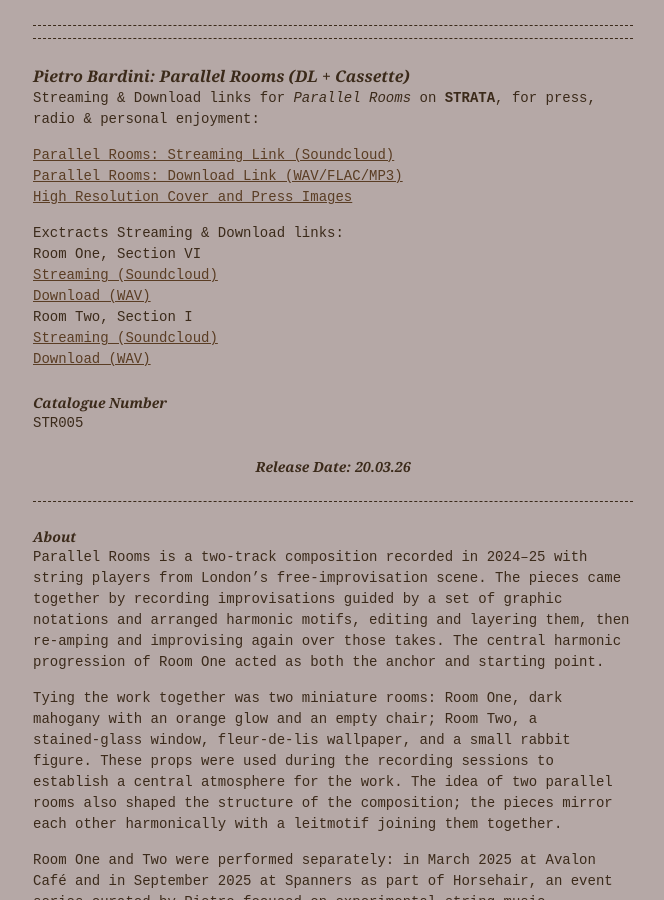
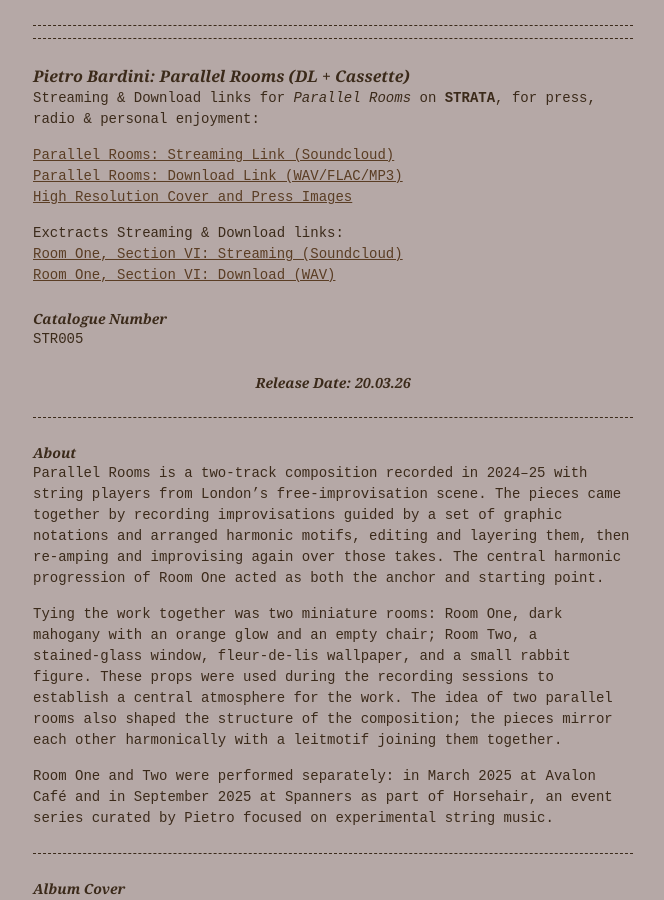
Before and after one commit to StrataEdition/Parallel-Rooms-EPK, a Jekyll site: the page built from index.md, in a window 1280 px wide and 900 px high. Shown: the whole window, without its empty margins (307-971 px from the left). Built offline with Jekyll 4.4.1, drawn with Linux system fonts in a browser that asks for light colours.

Commit message:
Refactor streaming and download links format
Updated streaming and download links for Room One, Section VI.

```diff
--- a/index.md
+++ b/index.md
@@ -13,12 +13,8 @@ Streaming & Download links for *Parallel Rooms* on **STRATA**, for press, radio
 [High Resolution Cover and Press Images](https://drive.google.com/drive/folders/1ivVso4xzNYkMibSBkzIoAC6bd3-ZfS_8?usp=sharing)
 
 Exctracts Streaming & Download links:
-Room One, Section VI
-[Streaming (Soundcloud)](https://on.soundcloud.com/eQAQo9IR0W7old0RIZ)
-[Download (WAV)](https://drive.google.com/drive/folders/1VC4XlvpI9jY1xgCPXA4gmI0_Dj_7ZOb4?usp=drive_link)
-Room Two, Section I
-[Streaming (Soundcloud)](https://on.soundcloud.com/ZBKrxOvVLAud3ZDwip)
-[Download (WAV)](https://drive.google.com/drive/folders/1TPmZCWGLY95vnpIYy_N5lfOnPsFiAsIj?usp=sharing)
+[Room One, Section VI: Streaming (Soundcloud)](https://on.soundcloud.com/eQAQo9IR0W7old0RIZ)
+[Room One, Section VI: Download (WAV)](https://drive.google.com/drive/folders/1VC4XlvpI9jY1xgCPXA4gmI0_Dj_7ZOb4?usp=drive_link)
 
 
 ## Catalogue Number
```
